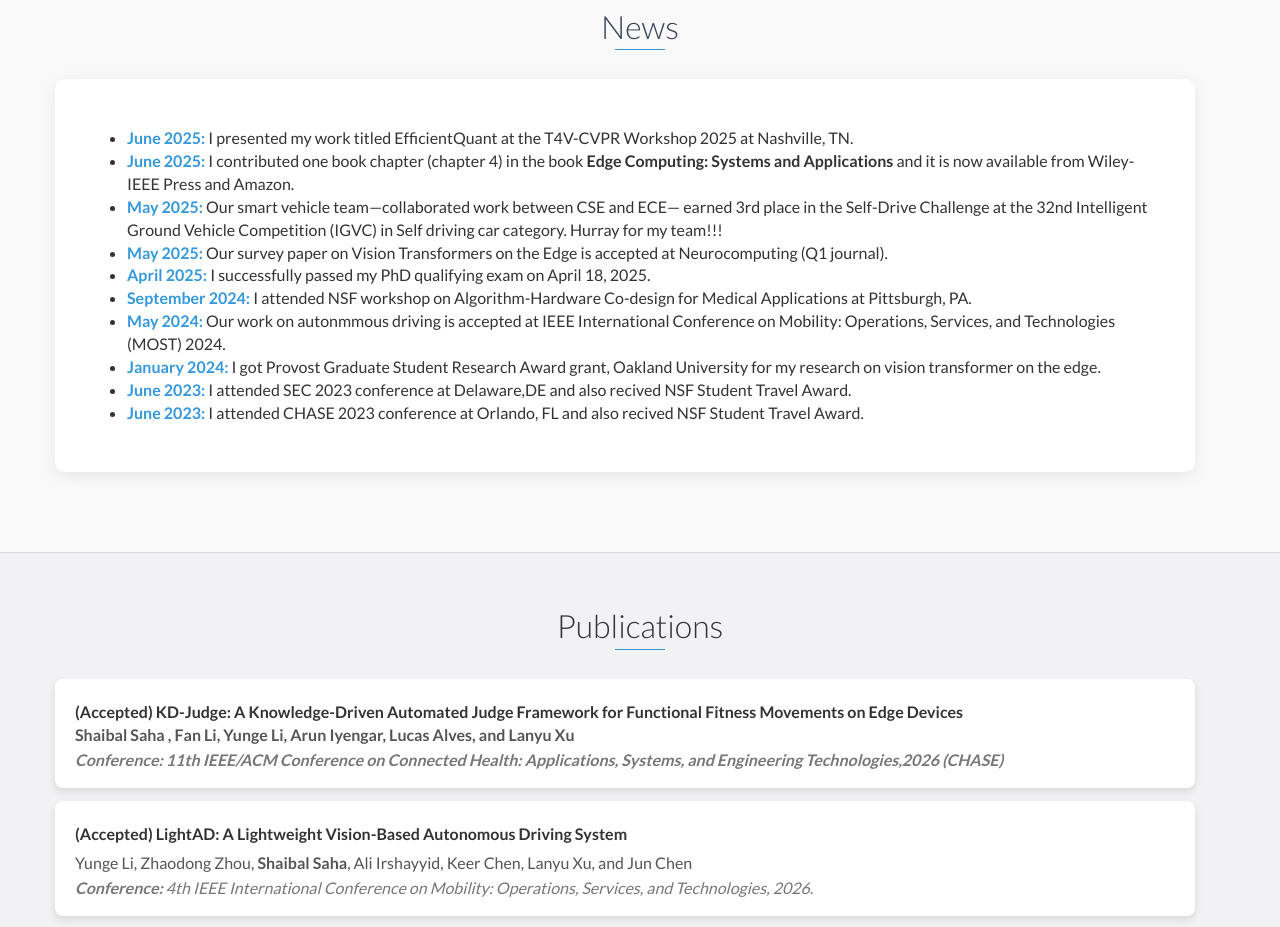
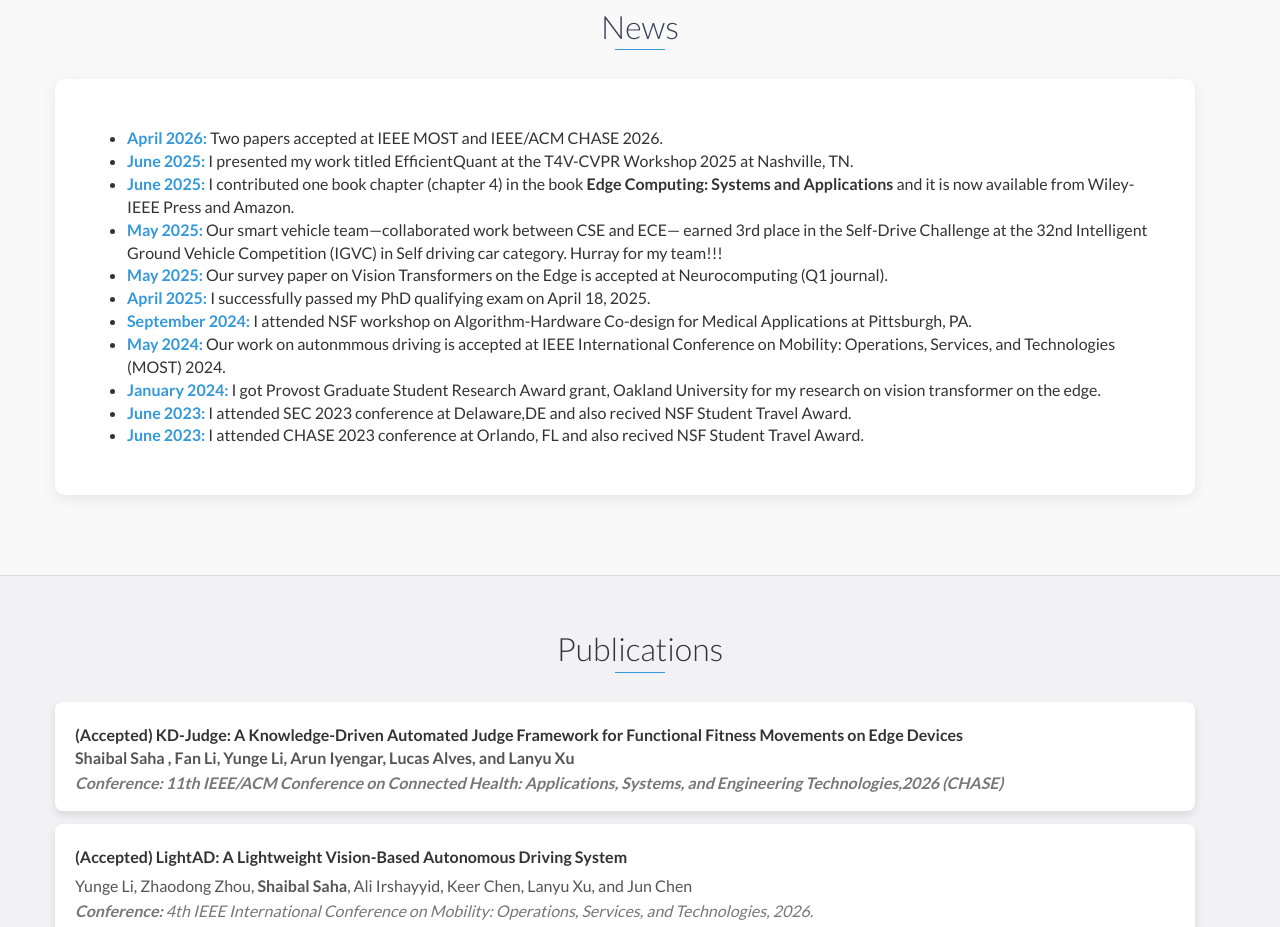
Before and after one commit to shaibal13/shaibal13.github.io, a website: page index.html in a window 1280 px wide. Shown: the part 1400-2327 px from the top of the page. Drawn offline with nearby package versions, Linux system fonts and the light colour scheme; files that its build step writes are made by us from their sources; files whose address does not match are found by name.

Commit message:
Add news item for April 2026

```diff
--- a/index.html
+++ b/index.html
@@ -464,6 +464,10 @@ p, li, a, div { overflow-wrap: anywhere; word-break: normal; }
         <div class="container">
             <div class="row" style="display: flex; background-color: #fff; border-radius: 10px; box-shadow: 0 4px 15px rgba(0,0,0,0.08); padding: 32px; align-items: flex-start;">
                 <ul class="news-list" style="text-align: left;">
+					   <li>
+                        <span style="color: #3498db; font-weight: bold;">April 2026:</span>
+                        Two papers accepted at IEEE MOST and IEEE/ACM CHASE 2026.
+                    </li>
                     <li>
                         <span style="color: #3498db; font-weight: bold;">June 2025:</span>
                         I presented my work titled EfficientQuant at the T4V-CVPR Workshop 2025 at Nashville, TN.
```
